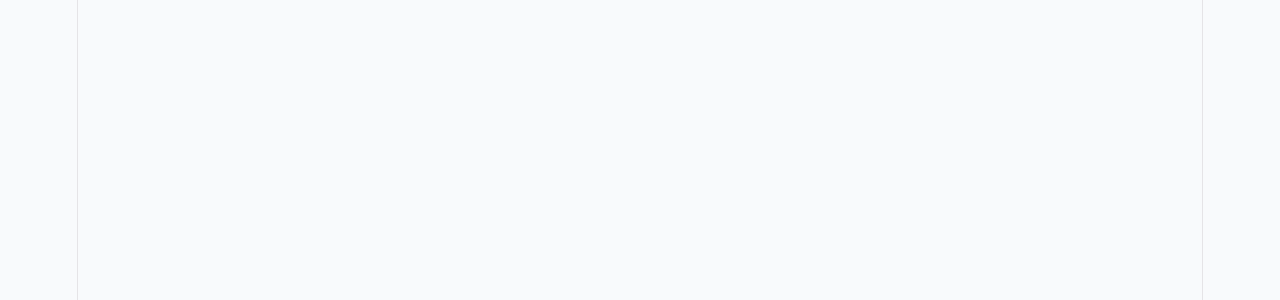
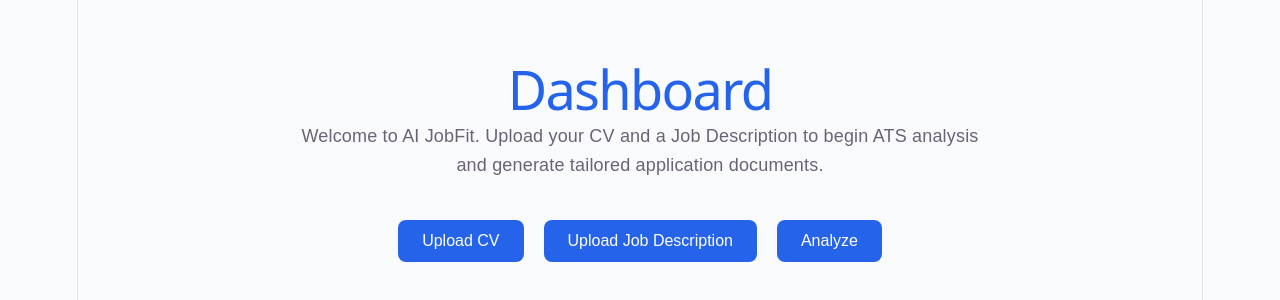
Before and after one commit to samohtDev/ai-jobfit, a React (Vite) app: page /dashboard in a window 1280 px wide. Before the commit this address had no page. Shown: the part 242-542 px from the top of the page. Built offline with nearby package versions, Linux system fonts and the light colour scheme.

Commit message:
Create dashboard page and route

```diff
--- a/src/assets/ComponentStyles.css
+++ b/src/assets/ComponentStyles.css
@@ -59,3 +59,13 @@
 ul li {
   margin: 12px 0;
 }
+
+/* Dashboard action buttons */
+
+button {
+  margin: 10px;
+}
+
+.dashboard-actions {
+  margin-top: 30px;
+}
--- a/src/components/Navbar.jsx
+++ b/src/components/Navbar.jsx
@@ -1,4 +1,6 @@
 // Main navigation displayed at the top of the landing page
+// React Router Link is used instead of HTML anchor tags
+// to navigate between pages without reloading the application.
 
 import { Link } from "react-router-dom";
 
@@ -10,6 +12,8 @@
       <div>
         <Link to="/">Home</Link>
         {" | "}
+        <Link to="/dashboard">Dashboard</Link>
+        {" | "}
         <Link to="/login">Login</Link>
         {" | "}
         <Link to="/register">Register</Link>
--- /dev/null
+++ b/src/pages/DashboardPage.jsx
@@ -0,0 +1,22 @@
+// Main dashboard displayed after user login
+
+function DashboardPage() {
+  return (
+    <div className="container">
+        <h1>Dashboard</h1>
+
+        <p>
+            Welcome to AI JobFit. Upload your CV and a Job Description
+            to begin ATS analysis and generate tailored application documents.
+        </p>
+
+        <div className="dashboard-actions">
+            <button>Upload CV</button>
+            <button>Upload Job Description</button>
+            <button>Analyze</button>
+        </div>
+    </div>
+  );
+}
+
+export default DashboardPage;
--- a/src/routes/AppRoutes.jsx
+++ b/src/routes/AppRoutes.jsx
@@ -5,6 +5,7 @@
 import LandingPage from "../pages/LandingPage";
 import LoginPage from "../pages/LoginPage";
 import RegisterPage from "../pages/RegisterPage";
+import DashboardPage from "../pages/DashboardPage";
 
 function AppRoutes() {
   return (
@@ -15,6 +16,8 @@
         <Route path="/login" element={<LoginPage />} />
 
         <Route path="/register" element={<RegisterPage />} />
+
+        <Route path="/dashboard" element={<DashboardPage />} />
       </Routes>
     </BrowserRouter>
   );
```
